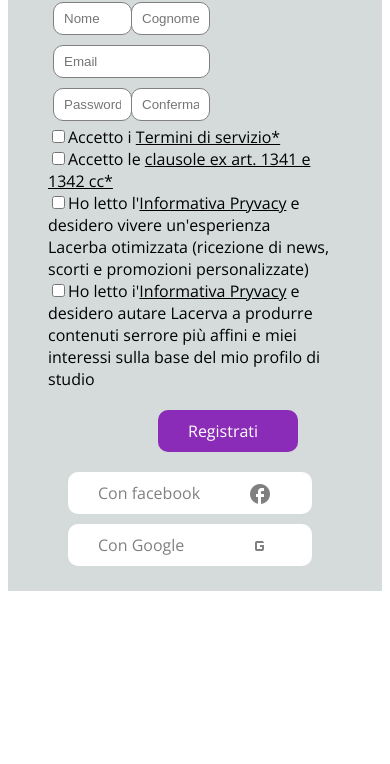
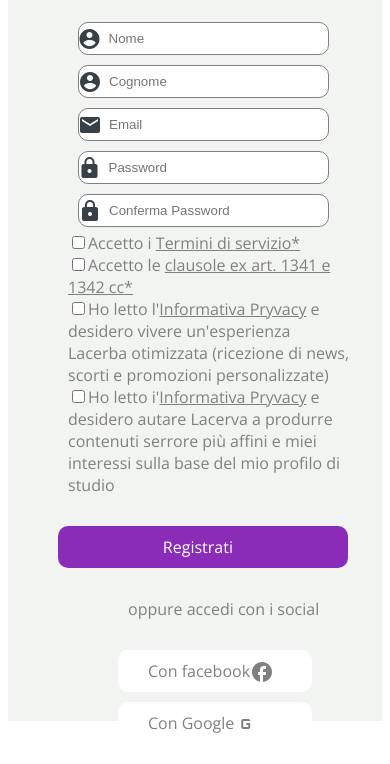
Before and after one commit to farhanaeasminroxy/compito-lacerba, a plain HTML site: page index.html in a window 390 px wide. Shown: the part 117-881 px from the top of the page. Before the commit the page ends 844 px from the top, so only its background shows below. Drawn offline with nearby package versions, Linux system fonts and the light colour scheme.

Commit message:
Add files via upload

```diff
--- a/index.html
+++ b/index.html
@@ -27,19 +27,34 @@
         <div class="media">
         <div class="one-half">
         	<div class="half1">
-        		<input type="text" placeholder="Nome">
+                <div class="icon">
+                    <span class="material-icons">account_circle</span>
+        		    <input  type="text" placeholder="Nome">
+                </div>
         	</div>
         	<div class="half2">
-        		<input type="text" placeholder="Cognome">
+                <div class="icon">
+                    <span class="material-icons">account_circle</span>
+        		    <input type="text" placeholder="Cognome">
+                </div>
         	</div>
             </div>
-            <input type="text" placeholder="Email">
+            <div class="icon">
+                <span class="material-icons">mail</span>
+                <input type="text" placeholder="Email">
+            </div>
             <div class="one-half">
             <div class="half1">
-            	<input type="password" placeholder="Password">
+                <div class="icon">
+                    <span class="material-icons">lock</span>
+            	    <input type="password" placeholder="Password">
+                </div>
             </div>
             <div class="half2">
-            	<input type="password" placeholder="Conferma Password">
+                <div class="icon">
+                    <span class="material-icons">lock</span>
+            	    <input type="password" placeholder="Conferma Password">
+                </div>
             </div>
             </div>
         </div>
@@ -56,7 +71,10 @@
             </div>
             <div class="submit-btn">
 
-            	<a href="login.html" class="btn">Registrati</a>
+            	<a href="login.html">Registrati</a>
+            </div>
+            <div class="text">
+                <p>oppure accedi con i social</p>
             </div>
             <div class="lbtn">
                 <a href="https://www.facebook.com/facebook" class="with">Con facebook<span class="material-icons">facebook</span></a>
@@ -70,9 +88,13 @@
 
     </form>
         <div class="right-area">
+
+          <div class="r-text">
+                <p>Hai già un account?</p>
+            </div>
           <div class="r-btn">
             <a href="login.html" class="right-btn">Accedi</a>
-        </div>
+          </div>
         </div>
     </div>
 
--- a/main.css
+++ b/main.css
@@ -43,13 +43,21 @@ h1 {
 
 	width: 45%;
 }
+.r-text {
+	margin-top: 692px;
+	margin-left: 280px;
+}
+.r-text p {
+	color: white;
+}
 .r-btn {
-	margin-top: 710px;
+	margin-top: 5px;
+
 }
 .right-btn {
 	background: white;
-	padding: 10px 40px;
-	margin: 10px 40px;
+	padding: 6px 40px;
+	margin: 5px 40px;
 	padding-left: 30px;
 	margin-left: 310px;
 
@@ -61,10 +69,18 @@ h1 {
 	text-decoration: none;
 }
 
+.icon {
+	position: relative;
+}
+.icon .material-icons {
+	position: absolute;
+	margin-left: 150px;
+	margin-top: 10px;
+}
 .left-area input[type="text"],
 .left-area input[type="password"] {
 	border: 1px solid gray;
-	padding: 8px 10px;
+	padding: 8px 27px;
 	width: 50%;
 	box-sizing: border-box;
 	border-radius: 10px;
@@ -72,42 +88,65 @@ h1 {
 }
 .submit-btn {
 	margin-top: 30px;
-}
-.btn {
 	background: #8B2CB8;
 	padding: 10px 40px;
 	margin: 30px 40px;
 	padding-left: 30px;
-	margin-left: 270px;
+	margin-left: 150px;
 	color: #fff;
-
+	width: 330px;
 	border: 0;
 	transition: background .3s;
 	border-radius: 10px;
+	text-align: center;
+}
+
+.submit-btn a {
+	color: white;
+
 	text-decoration: none;
 
 }
+.text {
+	color: white;
+	margin-left: 150px;
+}
+
 
 .one-half {
-	overflow: hidden;
 
+
+    display: flex;
+	flex-wrap: wrap;
+	justify-content: center;
+	align-items: center;
 }
 .half1 {
 	width: 40%;
-	float: left;
-	overflow: hidden;
+	flex-grow: 1;
+
 	margin-right: -79px;
 
 }
+.half1 input[type="text"],
+.half1 input[type="password"] {
+	width: 31%
+}
 .half2 {
 	width: 40%;
-	overflow: hidden;
-	margin-left: -79px;
+
+	flex-grow: 1;
+	margin-left: -289px;
+}
+.half2 input[type="text"],
+.half2 input[type="password"] {
+	width: 31%;
 }
 
 .lbtn {
 	margin-top: 30px;
-	margin-left: 70px;
+	margin-left: 120px;
+
 }
 .with {
 	background: white;
@@ -125,7 +164,8 @@ h1 {
 }
 
 .material-icons {
-
+    position: absolute;
+    margin-bottom: 10px;
 }
 
 .ricordami {
@@ -137,13 +177,19 @@ h1 {
 	padding: 10px 40px;
 	margin: 30px 40px;
 	padding-left: 30px;
-	margin-left: 290px;
+	margin-left: 105px;
 	color: #fff;
 
 	border: 0;
 	transition: background .3s;
 	border-radius: 10px;
 
+}
+.submit li {
+	display: inline-block;
+}
+.submit li p {
+	color: white;
 }
 .checkbox {
 	width: 40%;
@@ -156,7 +202,7 @@ h1 {
 @media only screen and (max-width: 767px) {
 
 header {
-   width: 467px;
+   width: 447px;
    margin-top: -20px;
    margin-left: -30px;
 
@@ -166,13 +212,15 @@ header {
 		background: #11E5AB;
 		color: white;
 		margin: 0 0;
+		padding: 10px;
 	}
 	h1 {
-  width: 100%;
+  width: 90%;
   color: white;
-  margin: 0;
+  margin: 0 30px;
+  margin-right: 30px;
   margin-top: 0px;
-  text-align: left;
+  text-align: center;
 
 }
 .media {
@@ -187,37 +235,47 @@ header {
 	.left-area {
 	width: 100%;
 	float: bottom;
-	background: #D5DBDB;
-    height: 700px;
+	background: #F1F4F1;
+    height: 830px;
 
 }
 
+
+.icon {
+	position: relative;
+}
+.icon .material-icons {
+	position: absolute;
+	margin-left: 40px;
+	margin-top: 10px;
+}
 .left-area input[type="text"],
 .left-area input[type="password"] {
 	border: 1px solid gray;
-	padding: 8px 10px;
-	width: 50%;
+	padding: 8px 30px;
+	width: 80%;
 	box-sizing: border-box;
 	border-radius: 10px;
-	margin: 5px 15px;
+	margin: 5px 40px;
+
 }
 
 .one-half {
 	overflow: hidden;
-	display: block;
+	flex-direction: column;
 
 }
 
 .half1 {
-	width: 50%;
-	float: bottom;
-
+	width: 100%;
+	float: none;
+	margin-left: -80px;
 
 
 }
 .half2 {
-	width: 50%;
-	float: bottom;
+	width: 100%;
+	margin-left: 0px;
 
 
 }
@@ -232,26 +290,48 @@ header {
 
 .checkbox {
 	width: 90%;
-	color: black;
-	margin-left: 10px;
+	color: gray;
+	margin-left: 30px;
 }
-.btn {
+
+.text {
+	color: gray;
+	margin-left: 90px;
+}
+
+.submit li p {
+	color: gray;
+	margin-left: 40px;
+}
+
+
+.submit-btn {
 	background: #8B2CB8;
 	padding: 10px 40px;
 	margin: 30px 0px;
 	padding-left: 30px;
-	margin-left: 120px;
-	color: #fff;
-
+	margin-left: 20px;
+	color: white;
+	width: 70%;
 	border: 0;
 	transition: background .3s;
 	border-radius: 10px;
+    text-align: center;
+}
+.submit-btn a {
+	color: white;
+
+	text-decoration: none;
 
 }
 
 .lp {
 	margin-top: 20px;
-	margin-left: 100px;
+	margin-left: 0px;
+}
+.lp input[type="text"],
+.lp input[type="password"] {
+	width: 90%;
 }
 
 .with {
@@ -276,7 +356,7 @@ header {
 }
 
 .ricordami {
-	margin-left: 115px;
+	margin-left: 40px;
 	color: gray;
 }
 .submit input[type="submit"] {
@@ -284,9 +364,9 @@ header {
 	padding: 10px 40px;
 	margin: 30px 40px;
 	padding-left: 30px;
-	margin-left: 130px;
+	margin-left: 5px;
 	color: #fff;
-
+	width: 355px;
 	border: 0;
 	transition: background .3s;
 	border-radius: 10px;
```
Also changed, not shown: login.html (+18 -4 lines).
